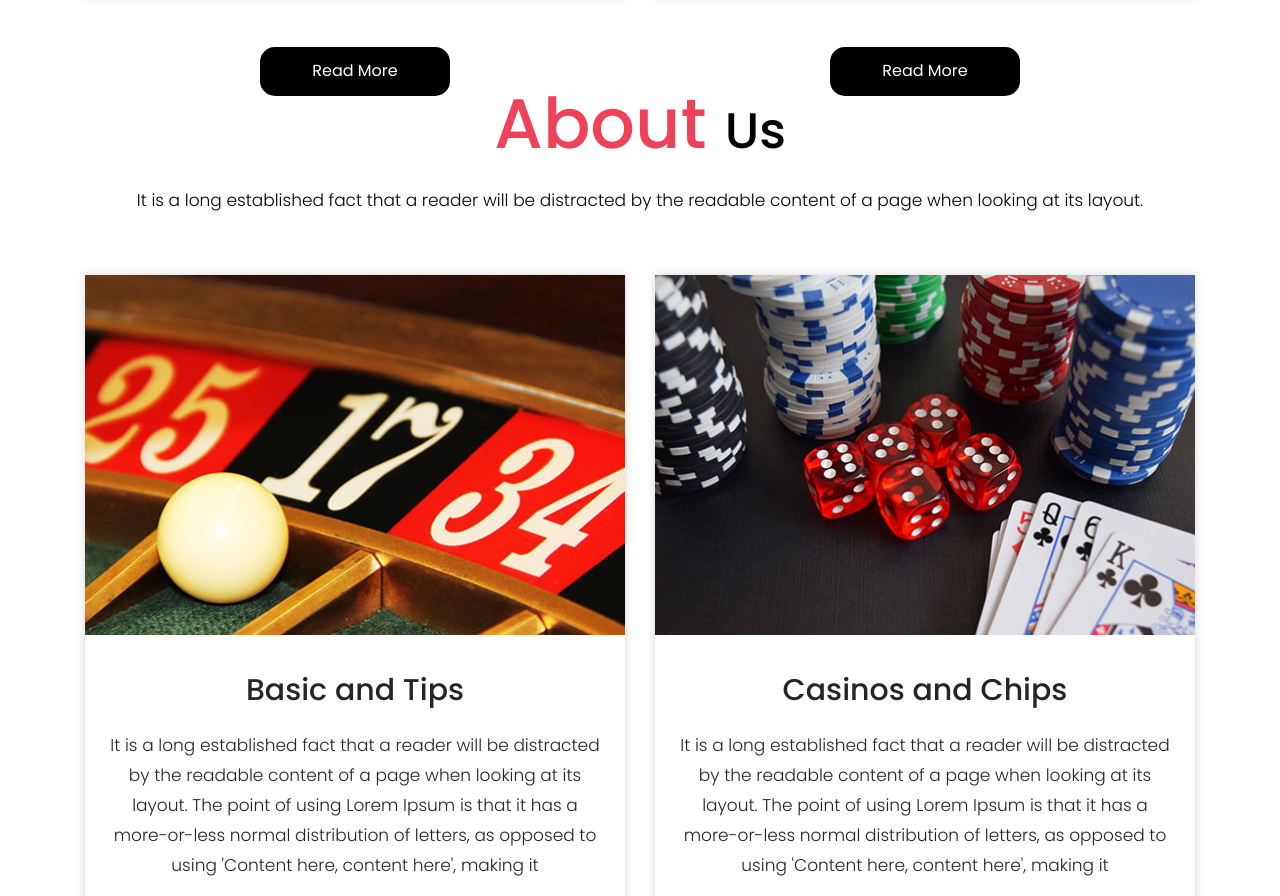
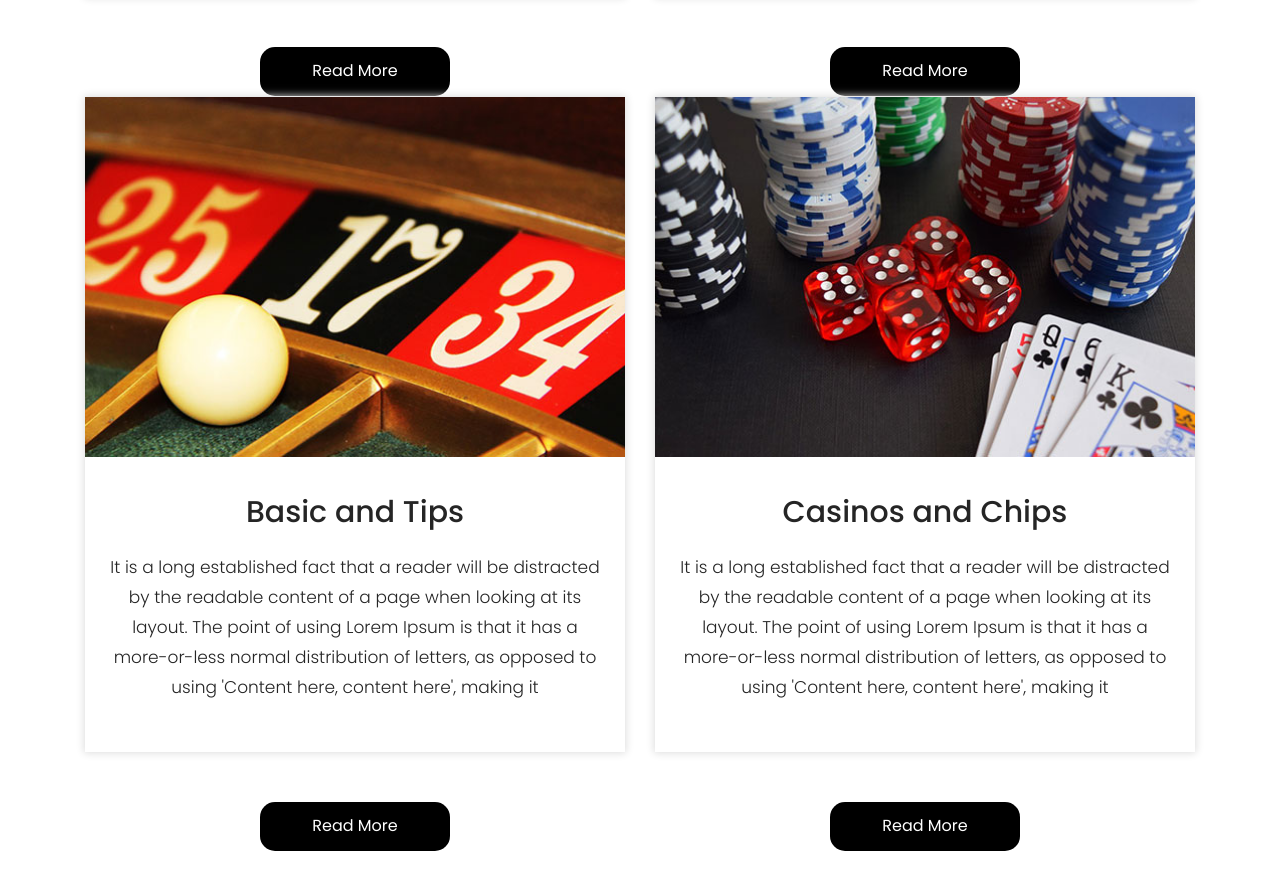
Before and after one commit to dast28lp/test2_casino, a plain HTML site: page index.html in a window 1280 px wide. Shown: the part 1787-2683 px from the top of the page. Drawn offline with nearby package versions, Linux system fonts and the light colour scheme.

Commit message:
modificacion extra tarjetas

```diff
--- a/index.html
+++ b/index.html
@@ -188,10 +188,6 @@
          <div class="container">
             <div class="row">
                <div class="col-md-12">
-                  <div class="titlepage">
-                     <h2>About <strong class="white black"> Us</strong></h2>
-                     <p>It is a long established fact that a reader will be distracted by the readable content of a page when looking at its layout. </p>
-                  </div>
                </div>
             </div>
             <div class="row">
```
